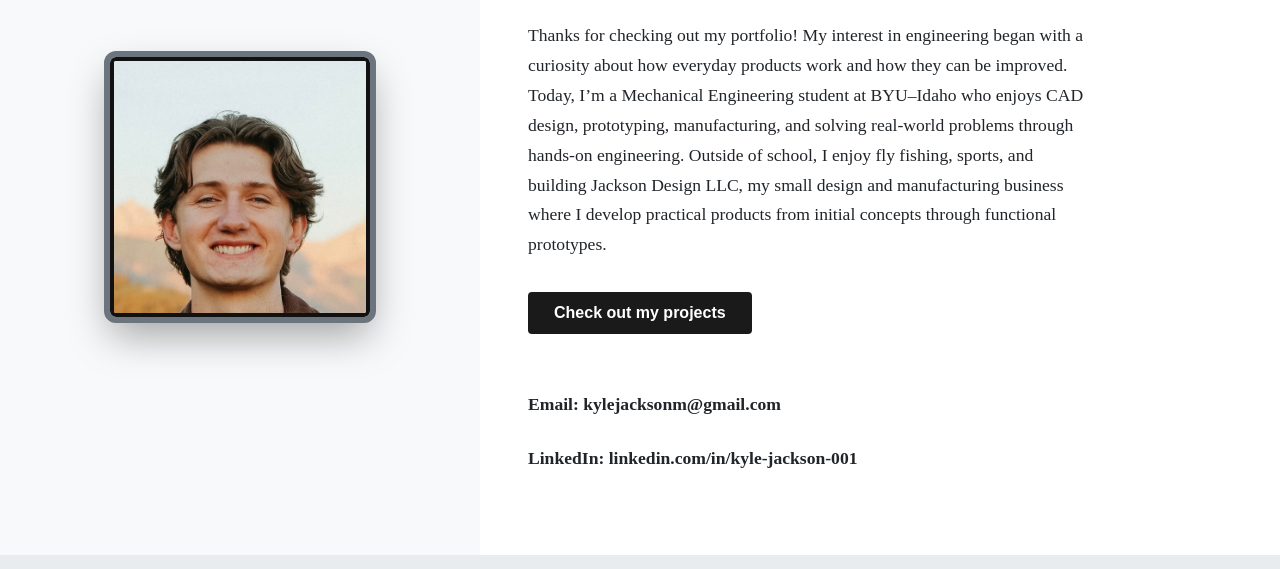
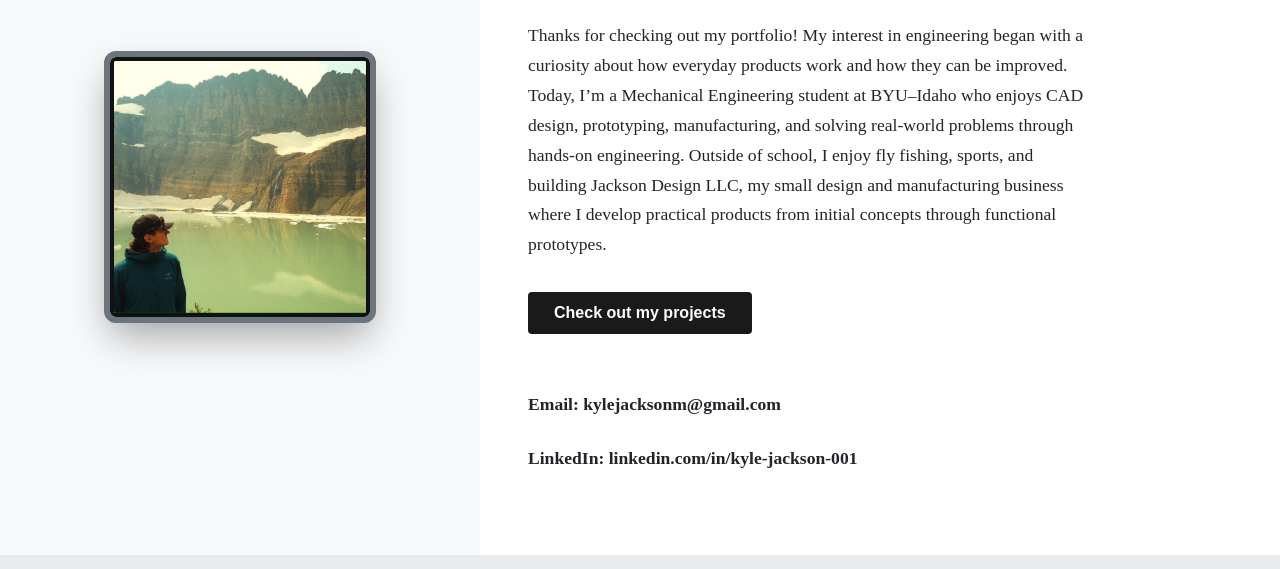
Before and after one commit to kylejacksonm-bot/kylejacksonportfolio, a plain HTML site: page index.html in a window 1280 px wide. Shown: the part 231-800 px from the top of the page. Drawn offline with Linux system fonts and the light colour scheme.

Commit message:
Update index.html

```diff
--- a/index.html
+++ b/index.html
@@ -208,7 +208,7 @@
 <!-- HOME -->
 <section class="home" id="home">
   <div class="home-photo">
-    <img src="Profile Picture.jpg" alt="Kyle Jackson" class="profile-pic">
+    <img src="Website Profile Pic Mountains.jpg" alt="Kyle Jackson" class="profile-pic">
   </div>
 
   <div class="home-text">
```
